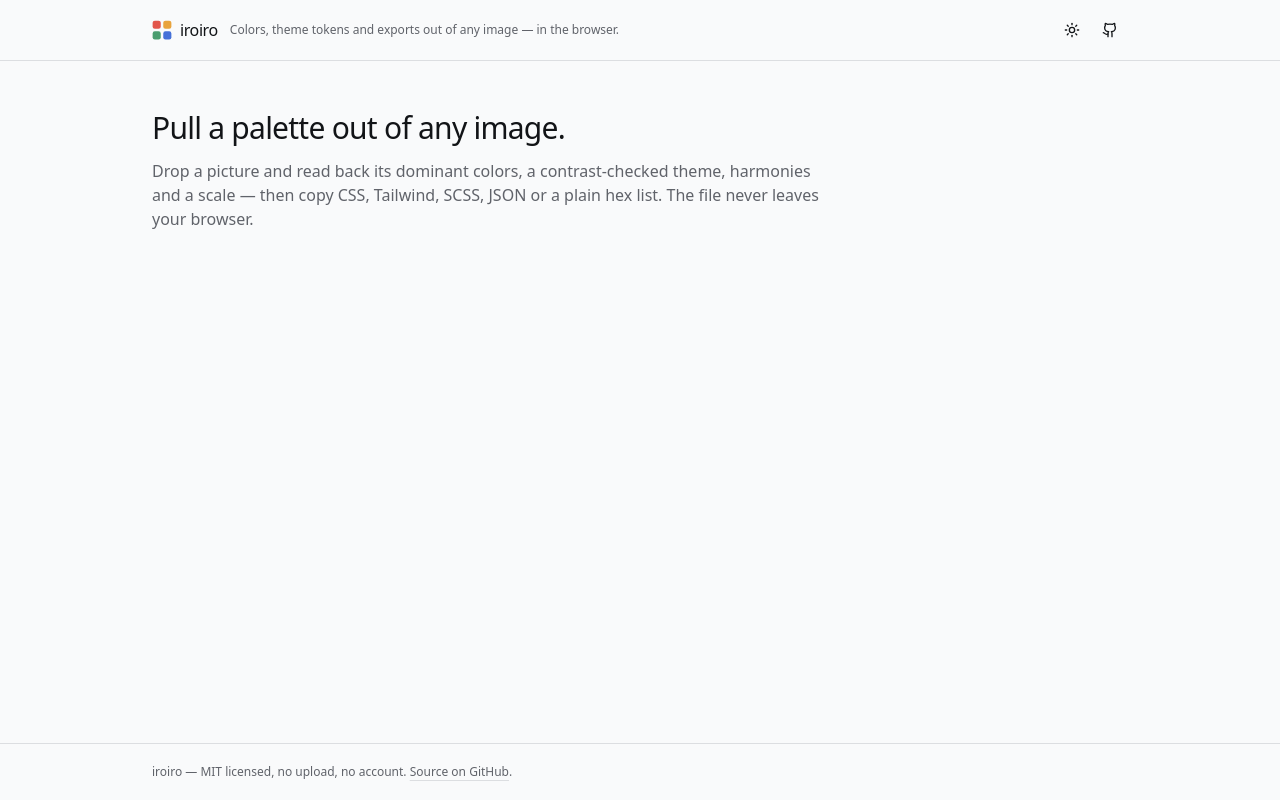
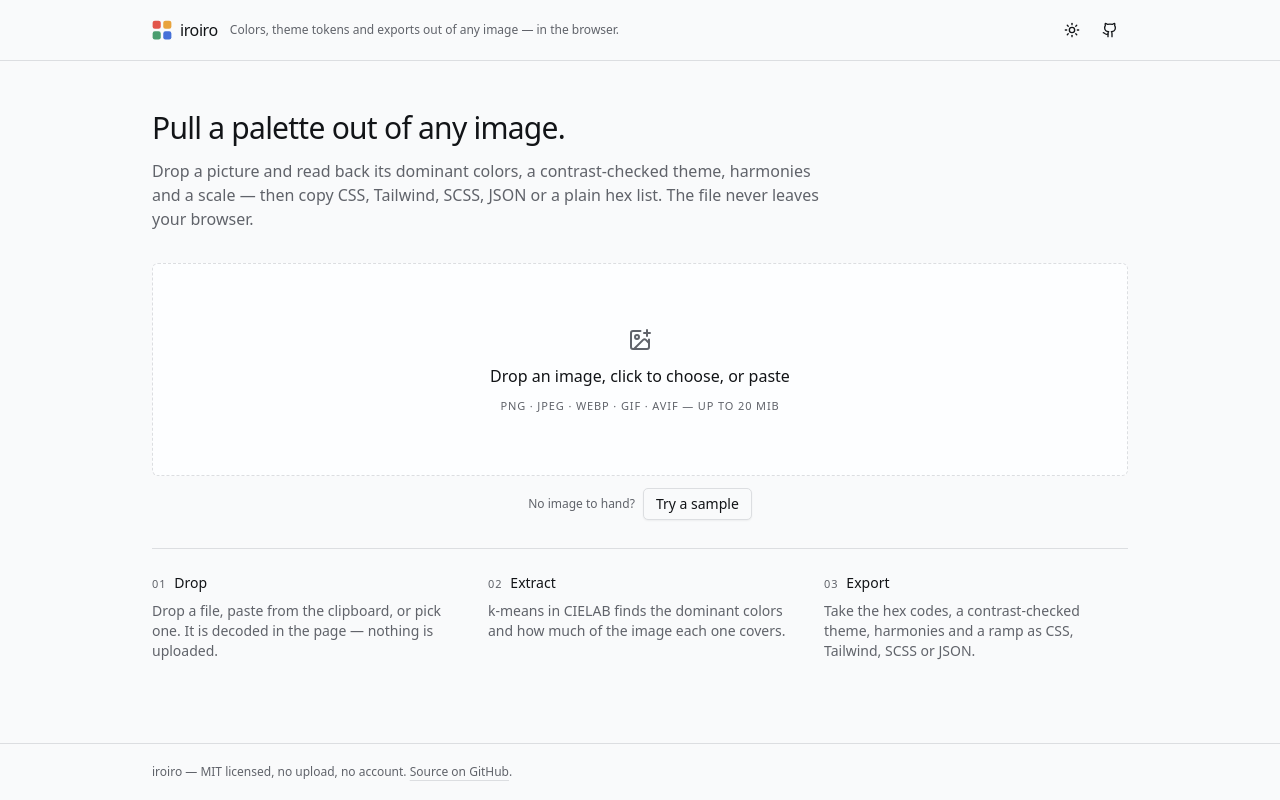
Before and after one commit to mintani/iroiro, a Next.js app: page / in a window 1280 px wide. Built offline with nearby package versions, Linux system fonts and the light colour scheme.

Commit message:
feat(studio): assemble the studio into the page

```diff
--- a/src/app/page.tsx
+++ b/src/app/page.tsx
@@ -1,3 +1,4 @@
+import { PaletteStudio } from "@/components/palette-studio/palette-studio";
 import { SiteFooter } from "@/components/site/site-footer";
 import { SiteHeader } from "@/components/site/site-header";
 
@@ -14,6 +15,7 @@ export default function Home() {
           a scale — then copy CSS, Tailwind, SCSS, JSON or a plain hex list. The file never leaves
           your browser.
         </p>
+        <PaletteStudio />
       </main>
       <SiteFooter />
     </div>
--- /dev/null
+++ b/src/components/palette-studio/how-it-works.tsx
@@ -0,0 +1,31 @@
+const STEPS: [string, string][] = [
+  [
+    "Drop",
+    "Drop a file, paste from the clipboard, or pick one. It is decoded in the page — nothing is uploaded.",
+  ],
+  [
+    "Extract",
+    "k-means in CIELAB finds the dominant colors and how much of the image each one covers.",
+  ],
+  [
+    "Export",
+    "Take the hex codes, a contrast-checked theme, harmonies and a ramp as CSS, Tailwind, SCSS or JSON.",
+  ],
+];
+
+/** The three step explainer under the drop zone, shown until an image arrives. */
+export const HowItWorks = () => (
+  <ol className="grid gap-6 border-t pt-6 sm:grid-cols-3 sm:gap-8">
+    {STEPS.map(([name, body], index) => (
+      <li key={name}>
+        <p className="flex items-baseline gap-2">
+          <span className="label-mono text-muted-foreground tabular-nums">
+            {String(index + 1).padStart(2, "0")}
+          </span>
+          <span className="text-sm font-medium">{name}</span>
+        </p>
+        <p className="mt-2 text-sm text-muted-foreground">{body}</p>
+      </li>
+    ))}
+  </ol>
+);
--- /dev/null
+++ b/src/components/palette-studio/palette-studio.tsx
@@ -0,0 +1,156 @@
+"use client";
+
+import { DropZone } from "@/components/palette-studio/drop-zone";
+import { ExportPanel } from "@/components/palette-studio/export-panel";
+import { HarmonyRows } from "@/components/palette-studio/harmony-rows";
+import { HowItWorks } from "@/components/palette-studio/how-it-works";
+import { ImagePreview } from "@/components/palette-studio/image-preview";
+import { PaletteView } from "@/components/palette-studio/palette-view";
+import { ScaleRow } from "@/components/palette-studio/scale-row";
+import { StudioSection, StudioSubhead } from "@/components/palette-studio/section";
+import { type ThemeMode, ThemeSuggestion } from "@/components/palette-studio/theme-suggestion";
+import { TextOnColor } from "@/components/palette-studio/text-on-color";
+import { usePalette } from "@/components/palette-studio/use-palette";
+import { useThemePreview } from "@/components/palette-studio/use-theme-preview";
+import { TooltipProvider } from "@/components/ui/tooltip";
+import { formatHex, suggestTheme } from "@/lib/color";
+import { cn } from "@/lib/utils";
+import { useTheme } from "next-themes";
+import { type DragEvent, useMemo, useRef, useState } from "react";
+
+export const PaletteStudio = () => {
+  const studio = usePalette();
+  const { resolvedTheme } = useTheme();
+  const fileInput = useRef<HTMLInputElement>(null);
+
+  const [modePick, setModePick] = useState<ThemeMode | null>(null);
+  const [preview, setPreview] = useState(false);
+  const [dragging, setDragging] = useState(false);
+
+  // Follows the app theme until the visitor picks a side for themselves.
+  const mode: ThemeMode = modePick ?? (resolvedTheme === "dark" ? "dark" : "light");
+  const theme = useMemo(() => suggestTheme(studio.palette, mode), [studio.palette, mode]);
+  const hasPalette = studio.palette.length > 0;
+
+  useThemePreview(hasPalette ? theme : null, preview);
+
+  const openPicker = () => fileInput.current?.click();
+
+  const onDragOver = (event: DragEvent<HTMLElement>) => {
+    event.preventDefault();
+    setDragging(true);
+  };
+
+  const onDragLeave = (event: DragEvent<HTMLElement>) => {
+    if (event.currentTarget.contains(event.relatedTarget as Node | null)) return;
+    setDragging(false);
+  };
+
+  const onDrop = (event: DragEvent<HTMLElement>) => {
+    event.preventDefault();
+    setDragging(false);
+    const dropped = event.dataTransfer.files.item(0);
+    if (dropped) studio.open(dropped);
+  };
+
+  return (
+    <TooltipProvider delayDuration={500}>
+      <div
+        // With an image on screen the whole studio takes a drop, so replacing is one gesture.
+        onDragOver={hasPalette ? onDragOver : undefined}
+        onDragEnter={hasPalette ? onDragOver : undefined}
+        onDragLeave={hasPalette ? onDragLeave : undefined}
+        onDrop={hasPalette ? onDrop : undefined}
+        className={cn(
+          "mt-8 flex flex-col gap-7 rounded-lg",
+          dragging && "outline-2 outline-offset-8 outline-ring outline-dashed"
+        )}
+      >
+        <input
+          ref={fileInput}
+          type="file"
+          accept="image/*"
+          className="hidden"
+          onChange={(event) => {
+            const picked = event.target.files?.item(0);
+            if (picked) studio.open(picked);
+            event.target.value = "";
+          }}
+        />
+
+        {studio.previewUrl ? (
+          <ImagePreview
+            url={studio.previewUrl}
+            fileName={studio.fileName}
+            colorCount={studio.colorCount}
+            paletteSize={studio.palette.length}
+            extracting={studio.extracting}
+            onColorCount={studio.setColorCount}
+            onReplace={openPicker}
+            onClear={studio.clear}
+          />
+        ) : (
+          <>
+            <DropZone
+              onPick={openPicker}
+              onFile={studio.open}
+              onSample={studio.openSample}
+              error={studio.error}
+              busy={studio.status === "loading"}
+            />
+            <HowItWorks />
+          </>
+        )}
+
+        {studio.previewUrl && studio.error ? (
+          <p role="alert" className="text-sm text-destructive">
+            {studio.error}
+          </p>
+        ) : null}
+
+        {hasPalette ? (
+          <>
+            <StudioSection title="Palette" meta={`${studio.palette.length} colors`}>
+              <PaletteView
+                palette={studio.palette}
+                baseIndex={studio.baseIndex}
+                onSelect={studio.setBaseIndex}
+              />
+            </StudioSection>
+
+            <StudioSection title="Suggestions" meta={`base ${formatHex(studio.baseColor)}`}>
+              <div className="grid gap-8">
+                <div>
+                  <StudioSubhead title="Theme" meta="11 tokens" />
+                  <ThemeSuggestion
+                    theme={theme}
+                    mode={mode}
+                    onMode={setModePick}
+                    preview={preview}
+                    onPreview={setPreview}
+                  />
+                </div>
+                <div>
+                  <StudioSubhead title="Harmonies" />
+                  <HarmonyRows base={studio.baseColor} />
+                </div>
+                <div>
+                  <StudioSubhead title="Scale" meta="50 → 950" />
+                  <ScaleRow base={studio.baseColor} />
+                </div>
+                <div>
+                  <StudioSubhead title="Text on color" />
+                  <TextOnColor palette={studio.palette} />
+                </div>
+              </div>
+            </StudioSection>
+
+            <StudioSection title="Export" meta={mode}>
+              <ExportPanel theme={theme} palette={studio.palette} />
+            </StudioSection>
+          </>
+        ) : null}
+      </div>
+    </TooltipProvider>
+  );
+};
```
